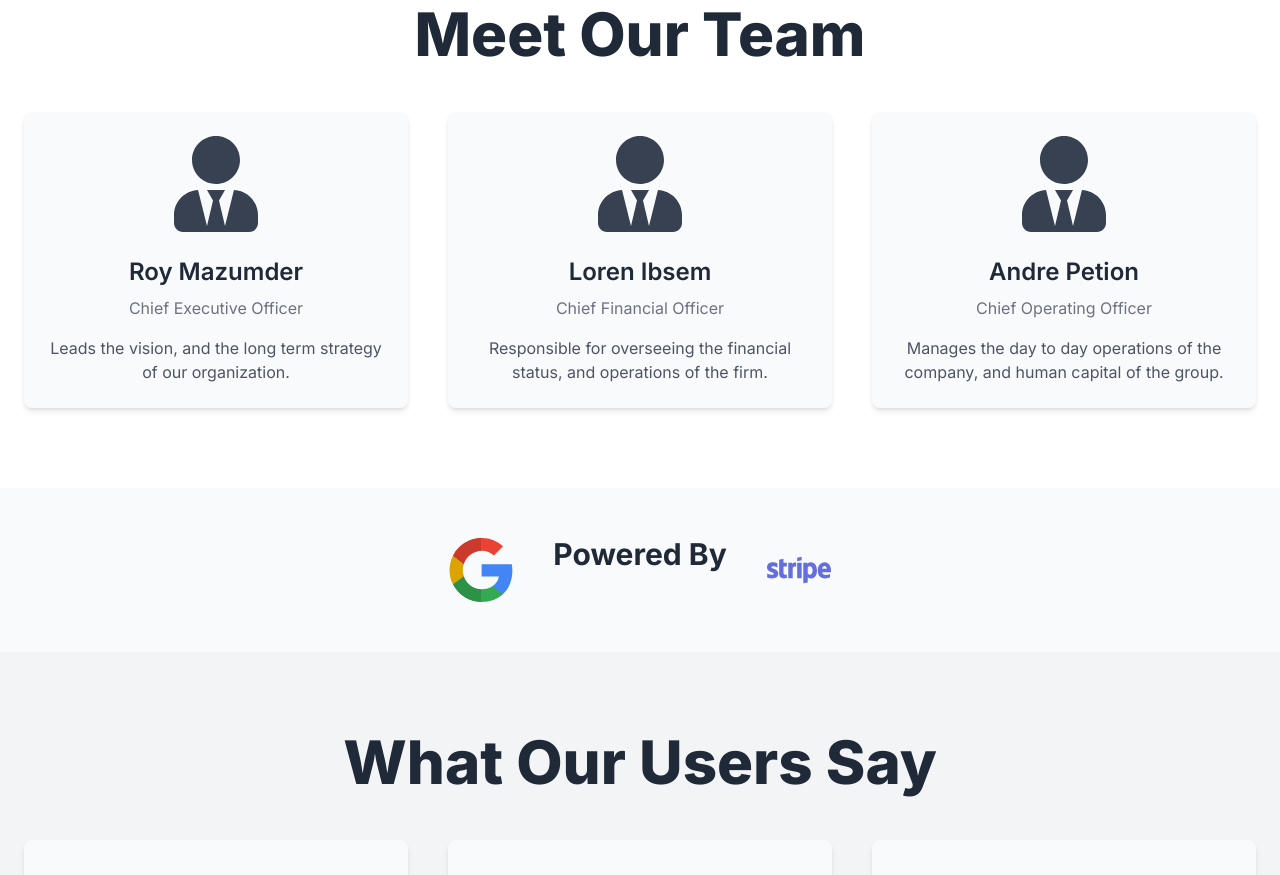
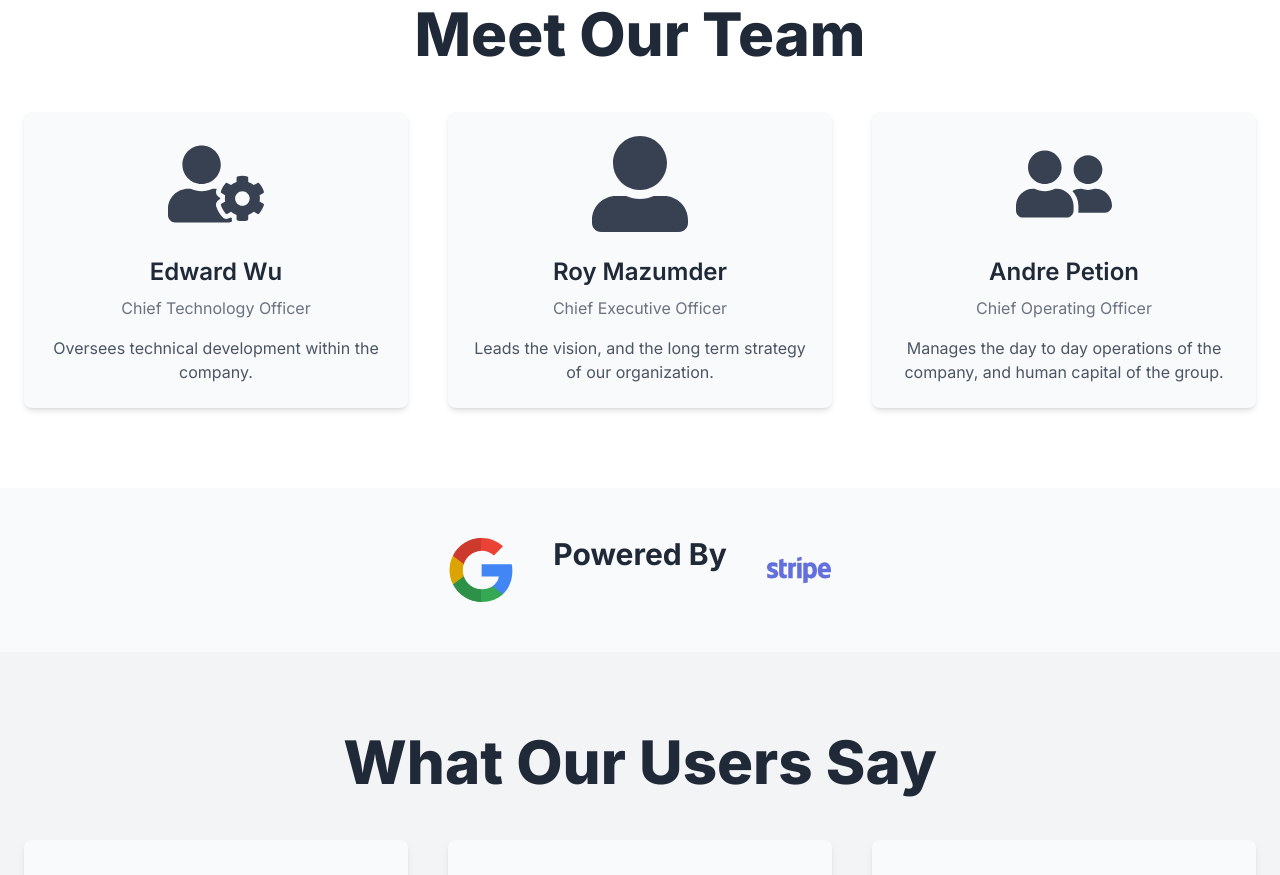
Before and after one commit to AritraRoy0/GFY, a Next.js app in the folder client/: page / in a window 1280 px wide. Shown: the part 1600-2475 px from the top of the page. Built offline with nearby package versions, Linux system fonts and the light colour scheme.

Commit message:
Client: DashBoard3

```diff
--- a/client/src/app/page.tsx
+++ b/client/src/app/page.tsx
@@ -14,6 +14,8 @@ import {
 	FaChartLine,
 	FaArrowLeft,
 	FaArrowRight,
+	FaUserFriends,
+	FaUserAlt,
 } from "react-icons/fa";
 import Header from "./common/Header";
 import Footer from "./common/Footer";
@@ -553,22 +555,25 @@ interface TeamMember {
 }
 
 const teamMembers: TeamMember[] = [
+
+	{
+		name:"Edward Wu",
+		title: "Chief Technology Officer",
+		icon: <FaUserCog className="text-gray-700 w-24 h-24 mx-auto mb-6" />,
+		bio: "Oversees technical development within the company.",
+	},
+
 	{
 		name: "Roy Mazumder",
 		title: "Chief Executive Officer",
-		icon: <FaUserTie className="text-gray-700 w-24 h-24 mx-auto mb-6" />,
+		icon: <FaUserAlt className="text-gray-700 w-24 h-24 mx-auto mb-6" />,
 		bio: "Leads the vision, and the long term strategy of our organization.",
 	},
-	{
-		name: "Loren Ibsem",
-		title: "Chief Financial Officer",
-		icon: <FaUserTie className="text-gray-700 w-24 h-24 mx-auto mb-6" />,
-		bio: "Responsible for overseeing the financial status, and operations of the firm.",
-	},
+
 	{
 		name: "Andre Petion",
 		title: "Chief Operating Officer",
-		icon: <FaUserTie className="text-gray-700 w-24 h-24 mx-auto mb-6" />,
+		icon: <FaUserFriends className="text-gray-700 w-24 h-24 mx-auto mb-6" />,
 		bio: "Manages the day to day operations of the company, and human capital of the group.",
 	},
 ];
```
